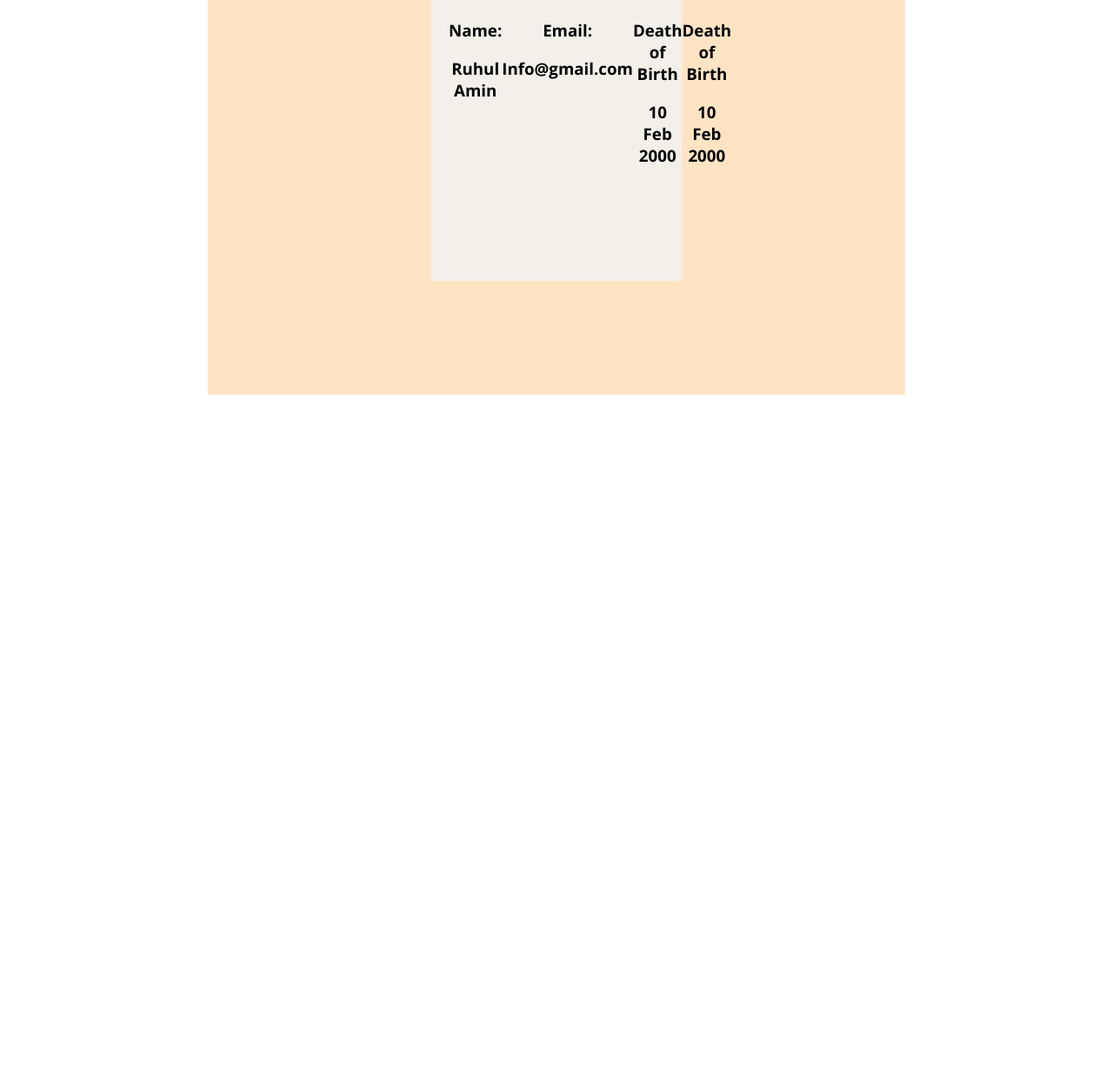
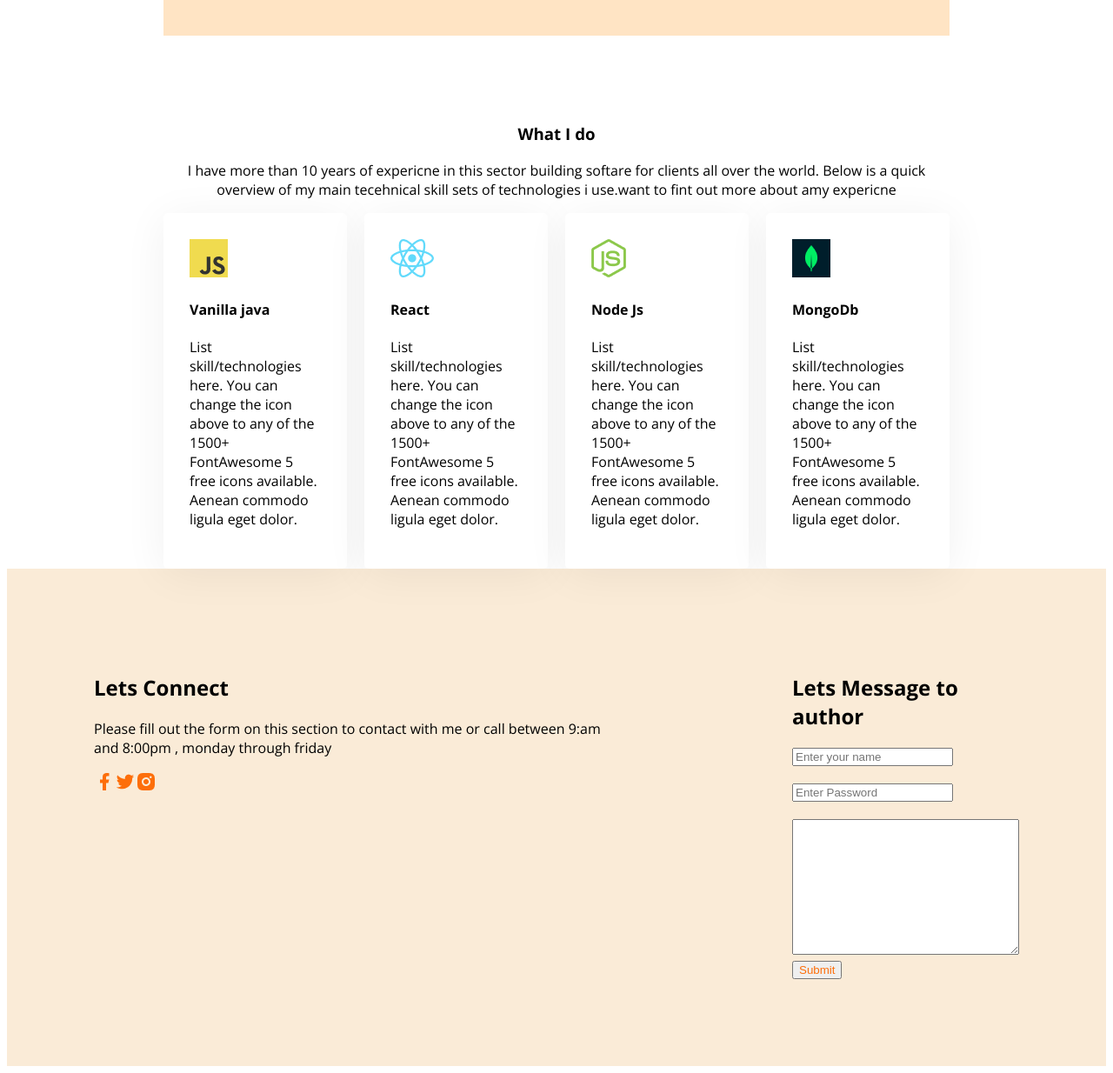
Before and after one commit to ruhulaminjihad1/web-developers-portfolio, a plain HTML site: page index.html in a window 1280 px wide. Shown: the part 1675-2909 px from the top of the page at 87% size. Before the commit the page ends 2360 px from the top, so only its background shows below. Drawn offline with nearby package versions, Linux system fonts and the light colour scheme.

Commit message:
news letter section and skills set

```diff
--- a/index.html
+++ b/index.html
@@ -78,7 +78,90 @@
           </div>
         </div>
       </div>
+      <!-- what i do section  -->
+      <section class="skills">
+        <div class="what-i-do">
+          <h3>What I do</h3>
+          <p>
+            I have more than 10 years of expericne in this sector building
+            softare for clients all over the world. Below is a quick overview of
+            my main tecehnical skill sets of technologies i use.want to fint out
+            more about amy expericne
+          </p>
+        </div>
+        <div class="skill-container">
+          <div class="skill">
+            <img src="images/icons/js.png" alt="" />
+            <h4 class="skill-title">Vanilla java</h4>
+            <p class="skill-description">
+              List skill/technologies here. You can change the icon above to any
+              of the 1500+ FontAwesome 5 free icons available. Aenean commodo
+              ligula eget dolor.
+            </p>
+          </div>
+          <div class="skill">
+            <img src="images/icons/react.png" alt="" />
+            <h4 class="skill-title">React</h4>
+            <p class="skill-description">
+              List skill/technologies here. You can change the icon above to any
+              of the 1500+ FontAwesome 5 free icons available. Aenean commodo
+              ligula eget dolor.
+            </p>
+          </div>
+          <div class="skill">
+            <img src="images/icons/nodejs.png" alt="" />
+            <h4 class="skill-title">Node Js</h4>
+            <p class="skill-description">
+              List skill/technologies here. You can change the icon above to any
+              of the 1500+ FontAwesome 5 free icons available. Aenean commodo
+              ligula eget dolor.
+            </p>
+          </div>
+          <div class="skill">
+            <img src="images/icons/mongo.png" alt="" />
+            <h4 class="skill-title">MongoDb</h4>
+            <p class="skill-description">
+              List skill/technologies here. You can change the icon above to any
+              of the 1500+ FontAwesome 5 free icons available. Aenean commodo
+              ligula eget dolor.
+            </p>
+          </div>
+        </div>
+      </section>
     </main>
-    <footer></footer>
+    <footer>
+      <div class="footer-container">
+        <div class="connect">
+          <h2>Lets Connect</h2>
+          <p>
+            Please fill out the form on this section to contact with me or call
+            between 9:am and 8:00pm , monday through friday
+          </p>
+          <div class="icons">
+            <div class="icon">
+              <img src="images/icons/facebook.png" alt="" />
+            </div>
+            <div class="icon">
+              <img src="images/icons/twitter.png" alt="" />
+            </div>
+            <div class="icon"><img src="images/icons/insta.png" alt="" /></div>
+          </div>
+        </div>
+        <div class="foot-message">
+          <h2>Lets Message to author</h2>
+          <form class="form">
+            <input
+              type="text"
+              name="name"
+              id=""
+              placeholder="Enter your name"
+            />
+            <input type="password" name="" id="" placeholder="Enter Password" />
+            <textarea name="" id="" cols="30" rows="10"></textarea>
+            <button class="text-primary" type="submit">Submit</button>
+          </form>
+        </div>
+      </div>
+    </footer>
   </body>
 </html>
--- a/styles/styles.css
+++ b/styles/styles.css
@@ -104,7 +104,9 @@ height: 676px;
 .about{
     background-color: bisque;
      padding: 131px 57px ;
-     margin: 231px;
+     margin-left:180px;
+     margin-right: 180px;
+     margin-top: 100px;
      align-items: center;
      text-align: center
 }
@@ -112,9 +114,9 @@ height: 676px;
  /* padding-left: 200px;
  padding-right: 200px; */
  padding-top: 100px;
- margin-left: 200px;
- margin-right: 200px;
- gap: 50px;
+ margin-left: 100px;
+ margin-right: 100px;
+
  background-color: rgb(243, 240, 234);
  padding: 20px;
  gap: 40px;
@@ -129,7 +131,45 @@ letter-spacing: 0%;
 text-align: center;
 }
 .address{
-    height: 300px;
+    height: 150px;
     display: flex;
     justify-content: space-evenly;
 }
+
+/* what i do  */
+.skills{
+    margin-left:180px;
+     margin-right: 180px;
+     margin-top: 100px;
+}
+.what-i-do{
+    text-align: center;
+}
+.skill-container{
+    display: flex;
+    gap: 20px;
+}
+.skill{
+ padding: 30px;
+ border-radius: 5px;
+
+ box-shadow: 0px 6px 50px 0px rgba(0, 0, 0, 0.06);
+ background: rgb(255, 255, 255);
+}
+/* footer  */
+.footer-container{
+    display: flex;
+ background-color: antiquewhite;
+ padding: auto;
+}
+.connect, .foot-message{
+    padding: 100px;
+}
+.icons{
+    display: flex;
+
+}
+input{
+    display: flex;
+     margin-bottom: 20px;
+}
```
